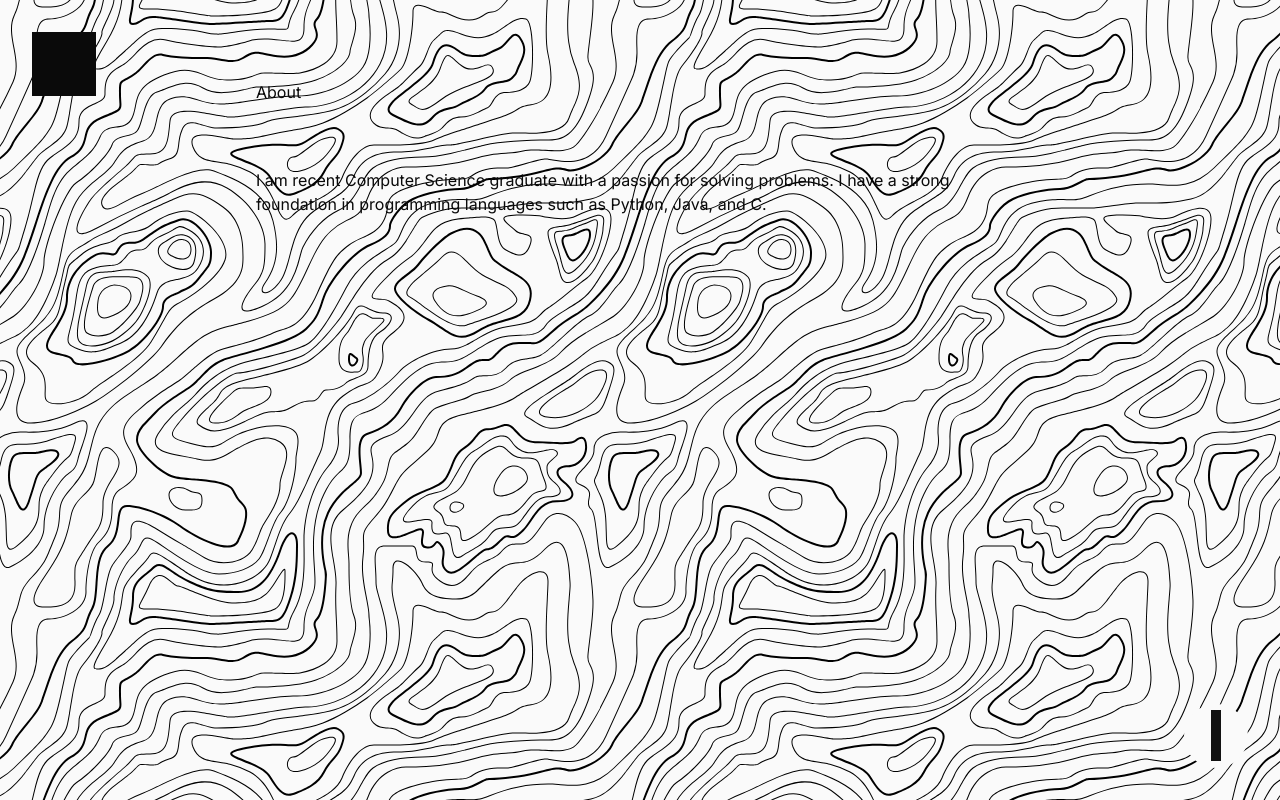
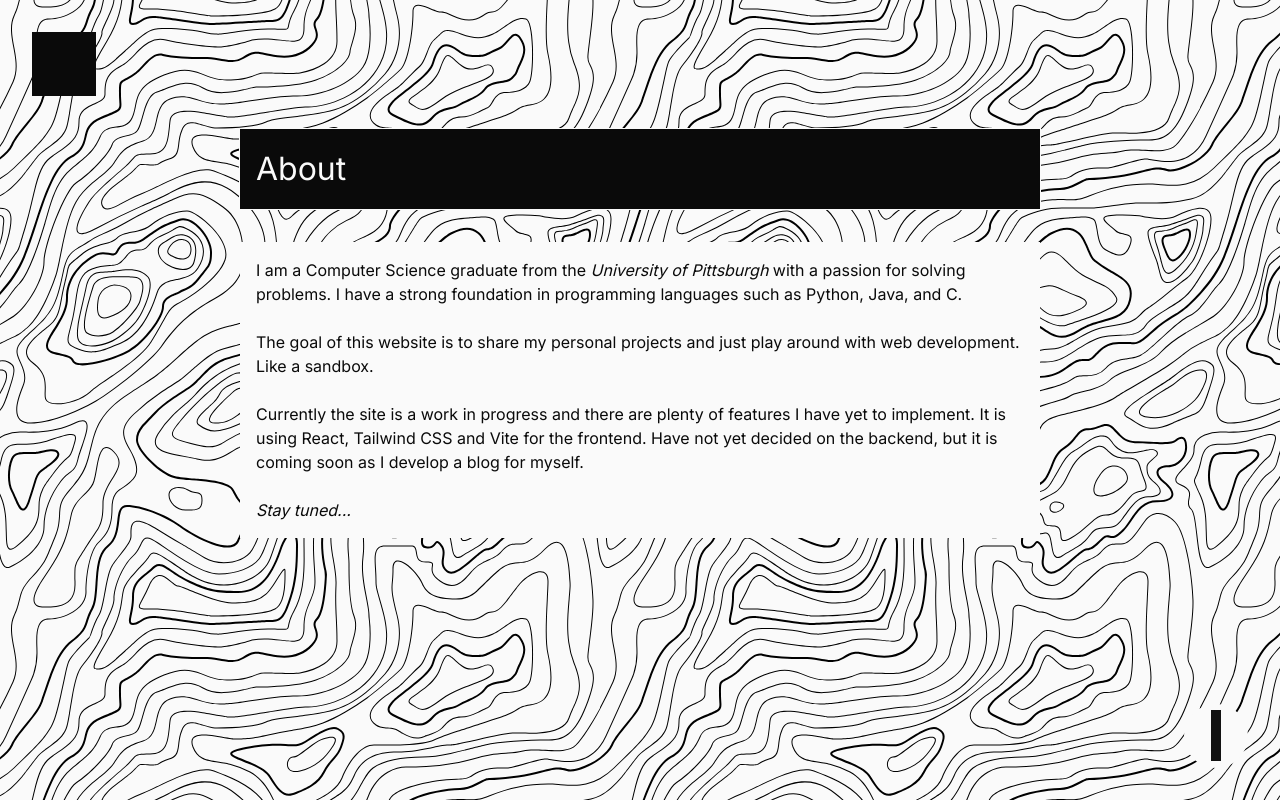
Before and after one commit to uatragada/my-react-router-app-mk2, a React (Vite) app: page /about in a window 1280 px wide. Built offline with nearby package versions, Linux system fonts and the light colour scheme.

Commit message:
Added content to About pages + css

```diff
--- a/src/pages/about.tsx
+++ b/src/pages/about.tsx
@@ -1,10 +1,9 @@
 import React from "react";
-import DarkModeToggle from "../components/Toggle";
-
+import "../styles/about.css"; // Import your CSS file
 
 export default function About() {
   return (
-    <main className="about-container flex items-center justify-center pt-16 pb-4">
+    <main className="about-container flex items-center justify-center pt-32 pb-4">
       <div className="flex-1 flex flex-col items-center gap-8 min-h-64">
         <header className="about-header flex flex-col items-center gap-8">
           <div className="w-[800px] max-w-[300vw] p-4">
@@ -14,7 +13,19 @@ export default function About() {
         <section className="about-content flex flex-col items-center gap-4">
           <div className="about-text w-[800px] max-w-[300vw] p-4">
             <p>
-              I am recent Computer Science graduate with a passion for solving problems. I have a strong foundation in programming languages such as Python, Java, and C.
+              I am a Computer Science graduate from the <i>University of Pittsburgh</i> with a passion for solving problems. I have a strong foundation in programming languages such as Python, Java, and C.
+            </p>
+            <br/>
+            <p>
+              The goal of this website is to share my personal projects and just play around with web development. Like a sandbox.
+            </p>
+            <br/>
+            <p>
+              Currently the site is a work in progress and there are plenty of features I have yet to implement. It is using React, Tailwind CSS and Vite for the frontend. Have not yet decided on the backend, but it is coming soon as I develop a blog for myself.
+            </p>
+            <br/>
+            <p className = "italic">
+              Stay tuned...
             </p>
           </div>
         </section>
--- a/src/pages/projects.tsx
+++ b/src/pages/projects.tsx
@@ -1,10 +1,16 @@
-import React from 'react';
+import React from "react";
 
 export default function Projects() {
-    return (
-        <div>
-        <h1>Projects</h1>
-        <p>This is the projects page.</p>
-        </div>
-    );
-    }
+  return (
+    <main className="projects-container flex items-center justify-center pt-32 pb-4">
+      <div className="flex-1 flex flex-col items-center gap-8 min-h-64">
+        <header className="projects-header flex flex-col items-center gap-8">
+          <div className="w-[800px] max-w-[300vw] p-4">
+            <h1>projects</h1>
+          </div>
+        </header>
+        <section className="projects-content flex flex-col items-center gap-4"></section>
+      </div>
+    </main>
+  );
+}
--- /dev/null
+++ b/src/styles/about.css
@@ -0,0 +1,31 @@
+:root.light {
+  --color-bg: #fafafa;
+  --color-fg: #0a0a0a;
+}
+
+:root.dark {
+  --color-bg: #0a0a0a;
+  --color-fg: #fafafa;
+}
+
+
+
+
+.about-header {
+  font-size: 2em;
+  color: var(--color-bg);
+  border: 1px solid var(--color-bg);
+  background-color: var(--color-fg);
+
+}
+
+.about-container{
+    display: flex;
+    justify-content: center;
+    align-items: center;
+
+}
+
+.about-text {
+    background-color: var(--color-bg);
+}
```
